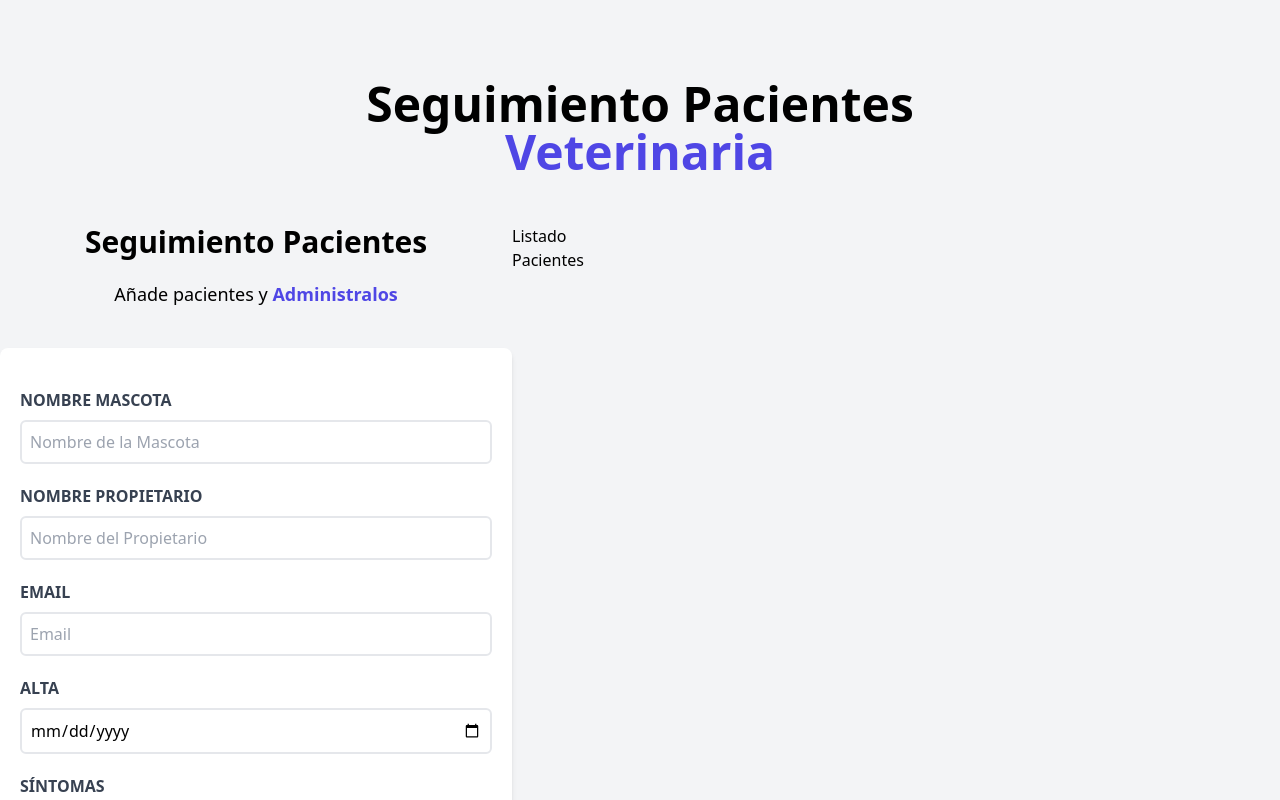
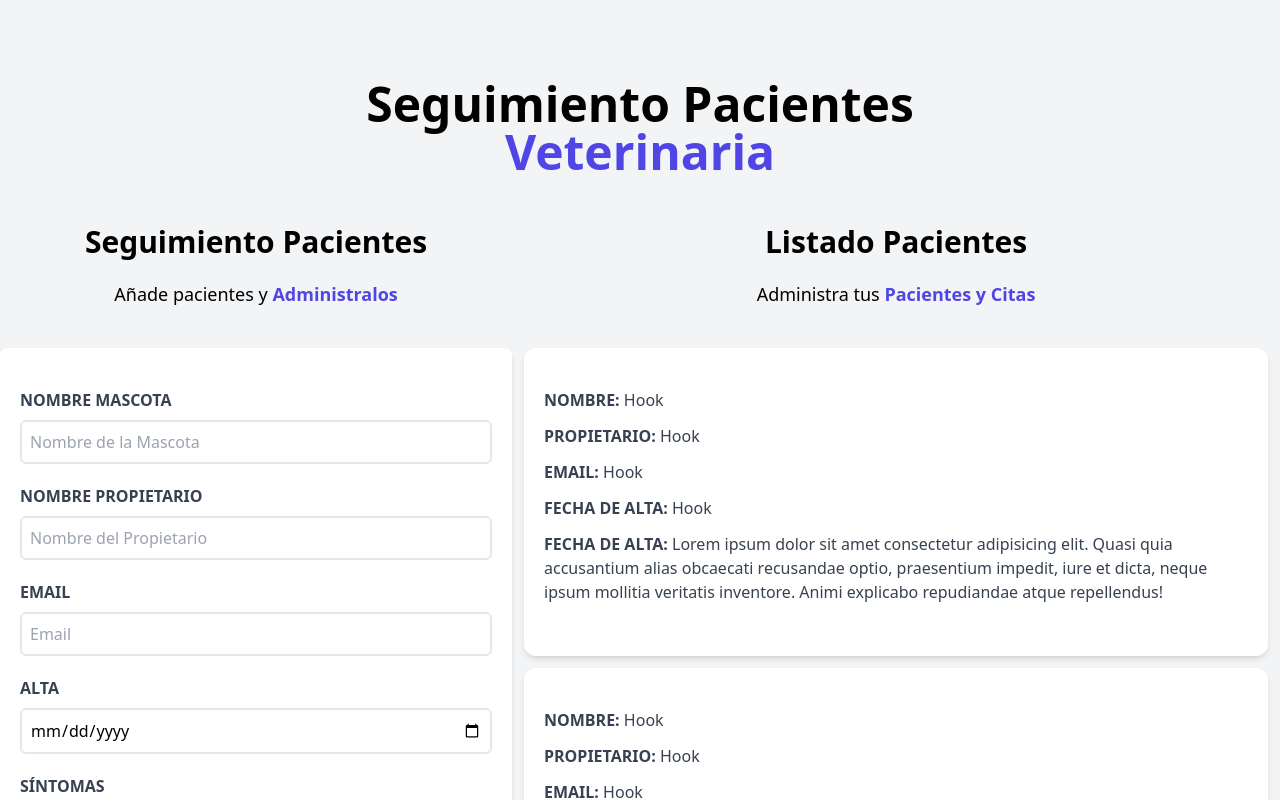
Before and after one commit to sevalenciagr/veterinaria-react, a React (Vite) app: page / in a window 1280 px wide. Shown: the top 800 px of the page. Built offline with nearby package versions, Linux system fonts and the light colour scheme.

Commit message:
Create component Patient

```diff
--- /dev/null
+++ b/src/components/Patient.jsx
@@ -0,0 +1,29 @@
+
+
+const Patient = () => {
+    return (
+        <div className="m-3 bg-white shadow-md px-5 py-10 rounded-xl">
+            <p className="font-bold mb-3 text-gray-700 uppercase">Nombre:{' '}
+                <span className="font-normal normal-case">Hook</span>
+            </p>
+
+            <p className="font-bold mb-3 text-gray-700 uppercase">Propietario:{' '}
+                <span className="font-normal normal-case">Hook</span>
+            </p>
+
+            <p className="font-bold mb-3 text-gray-700 uppercase">Email:{' '}
+                <span className="font-normal normal-case">Hook</span>
+            </p>
+
+            <p className="font-bold mb-3 text-gray-700 uppercase">Fecha de alta:{' '}
+                <span className="font-normal normal-case">Hook</span>
+            </p>
+
+            <p className="font-bold mb-3 text-gray-700 uppercase">Fecha de alta:{' '}
+                <span className="font-normal normal-case">Lorem ipsum dolor sit amet consectetur adipisicing elit. Quasi quia accusantium alias obcaecati recusandae optio, praesentium impedit, iure et dicta, neque ipsum mollitia veritatis inventore. Animi explicabo repudiandae atque repellendus!</span>
+            </p>
+        </div>
+    )
+}
+
+export default Patient
--- a/src/components/PatientList.jsx
+++ b/src/components/PatientList.jsx
@@ -1,10 +1,24 @@
+import Patient from "./Patient"
 
 
 const PatientList = () => {
   return (
 
-    <div>
-        <h2 className="w-1/2 lg:w-3/5">Listado Pacientes</h2>
+    <div className="md:w-1/2 lg:w-3/5 md:h-screen overflow-y-scroll">
+        <h2 className="font-black text-3xl text-center">Listado Pacientes</h2>
+        <p className='text-lg mt-5 text-center mb-10'>
+          Administra tus {' '}
+          <span className='text-indigo-600 font-bold '>Pacientes y Citas</span>
+        </p>
+
+        <Patient />
+        <Patient />
+        <Patient />
+        <Patient />
+        <Patient />
+        <Patient />
+
+
     </div>
 
   )
```
